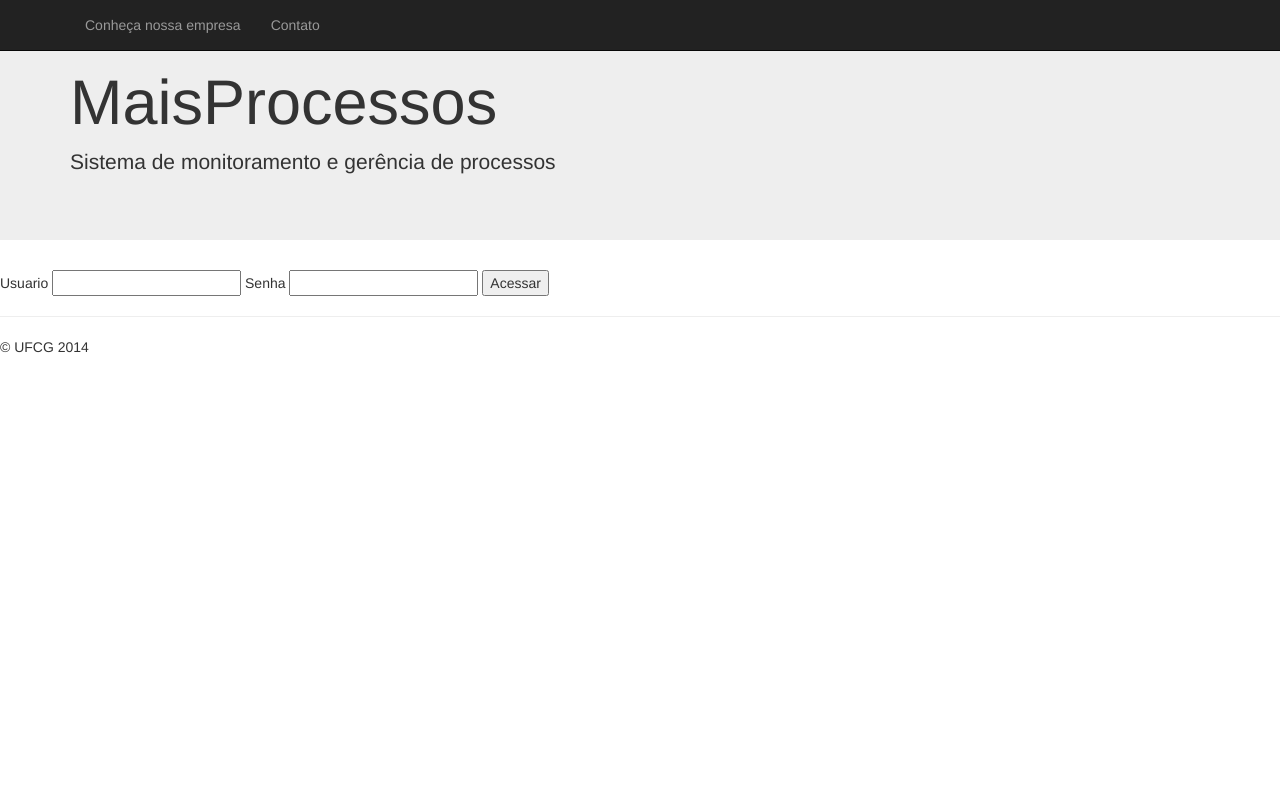
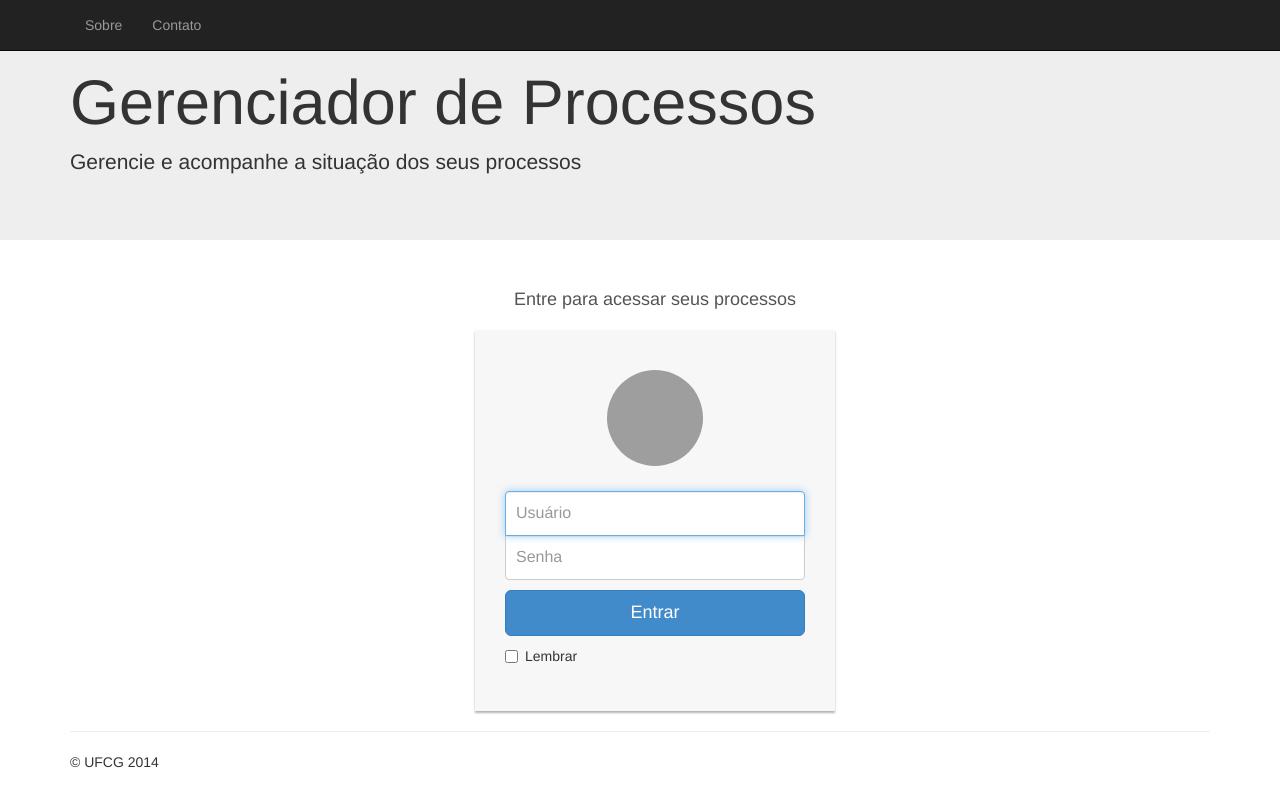
Before and after one commit to henriquerzo/Projeto1, a PHP site: page / in a window 1280 px wide. Run offline with PHP 8.4, Linux system fonts and the light colour scheme; some libraries are stand-ins or nearby versions; grey boxes are pictures that could not be loaded.

Commit message:
Nova tela de login

```diff
--- /dev/null
+++ b/processos/src/css/index.css
@@ -0,0 +1,10 @@
+.form-signin{max-width:330px;margin:0 auto;padding:15px;}
+.form-signin .form-signin-heading,.form-signin .checkbox{margin-bottom:10px;}
+.form-signin .checkbox{font-weight:normal;}
+.form-signin .form-control{position:relative;font-size:16px;height:auto;-webkit-box-sizing:border-box;-moz-box-sizing:border-box;box-sizing:border-box;padding:10px;}
+.form-signin .form-control:focus{z-index:2;}
+.form-signin input[type="text"]{margin-bottom:-1px;border-bottom-left-radius:0;border-bottom-right-radius:0;}
+.form-signin input[type="password"]{margin-bottom:10px;border-top-left-radius:0;border-top-right-radius:0;}
+.account-wall{margin-top:20px;background-color:#f7f7f7;-moz-box-shadow:0 2px 2px rgba(0,0,0,0.3);-webkit-box-shadow:0 2px 2px rgba(0,0,0,0.3);box-shadow:0 2px 2px rgba(0,0,0,0.3);padding:40px 0 20px;}
+.login-title{color:#555;font-size:18px;font-weight:400;display:block;}
+.profile-img{width:96px;height:96px;display:block;-moz-border-radius:50%;-webkit-border-radius:50%;border-radius:50%;margin:0 auto 10px;}
--- a/processos/src/index.php
+++ b/processos/src/index.php
@@ -1,36 +1,33 @@
 <!DOCTYPE html>
 <html lang="pt-br">
 <head>
+  <script src="//ajax.googleapis.com/ajax/libs/jquery/1.8.3/jquery.min.js"></script>
 
-		<link href="css/consulta.css" rel="stylesheet">
   <link href="css/bootstrap.min.css" rel="stylesheet">
-		<link href="css/bootstrap-responsive.css" rel="stylesheet">
-		<link href="css/bootstrap-select.min.css" rel="stylesheet">
+  <link href="css/index.css" rel="stylesheet">
 
 
   <script type="text/javascript" src="js/bootstrap.min.js"></script>
-		<script type="text/javascript" src="js/bootstrap-select.min.js"></script>
+  <script src="../libs/bootstrap/js/bootstrap.js"></script>
+
+  <script src="controller/javascriptfunctions.js"></script>
 
 
-		<script src="controller/javascriptfunctions.js"></script>
-		<script src="//ajax.googleapis.com/ajax/libs/jquery/1.8.3/jquery.min.js"></script>
-		<script src="../libs/bootstrap/js/bootstrap.js"></script>
 
   <meta charset="UTF-8">
   <title>Consulta Processos</title>
 
 </head>
 
-<body onload="run_search_processos_usuario()">
+<body>
   <!-- Menu topo -->
   <div class="navbar navbar-inverse navbar-fixed-top" role="navigation">
     <div class="container">
       <div class="navbar-collapse collapse">
         <ul class="nav navbar-nav">
-          <li><a href="#contact">Conheça nossa empresa</a></li>
+          <li><a href="#about">Sobre</a></li>
           <li><a href="contato/feedbackMail.php">Contato</a></li>
         </ul>
-
       </div><!--/.nav-collapse -->
     </div>
   </div>
@@ -40,18 +37,36 @@
   <!-- Logo -->
   <div class="jumbotron">
     <div class="container">
-      <h1>MaisProcessos</h1>
-      <p>Sistema de monitoramento e gerência de processos</p>
+      <h1>Gerenciador de Processos</h1>
+      <p>Gerencie e acompanhe a situação dos seus processos</p>
     </div>
   </div>
 
+  <div class="container theme-showcase" role="main">
+
+    <div class="container">
+      <div class="row">
+        <div class="col-sm-6 col-md-4 col-md-offset-4">
+          <h1 class="text-center login-title">Entre para acessar seus processos</h1>
+          <div class="account-wall">
+            <img class="profile-img" src="https://lh5.googleusercontent.com/-b0-k99FZlyE/AAAAAAAAAAI/AAAAAAAAAAA/eu7opA4byxI/photo.jpg?sz=120"
+            alt="">
+            <div class="form-signin">
               <div id="login_content">
-		Usuario <input type="text" name="usuario" />
-		Senha <input type="password" name="senha" />
-		<button id="btn_login" onclick="validarSenha();" >Acessar</button>
+                <input type="text" class="form-control" placeholder="Usuário" name="usuario" required autofocus>
+                <input type="password" class="form-control" placeholder="Senha" name="senha" required>
+                <button class="btn btn-lg btn-primary btn-block" id="btn_login" onclick="validarSenha();">Entrar</button>
                 </div>
-
-
+                <label class="checkbox pull-left">
+                  <input type="checkbox" value="lembrar">
+                  Lembrar
+                </label>
+                <span class="clearfix"></span>
+              </div>
+            </div>
+          </div>
+        </div>
+      </div>
 
       <hr>
 
@@ -60,4 +75,5 @@
       </footer>
     </div> <!-- /container -->
 
-</div>
+
+  </body></html>
```
Lines whose indentation alone changed are shown as unchanged.
